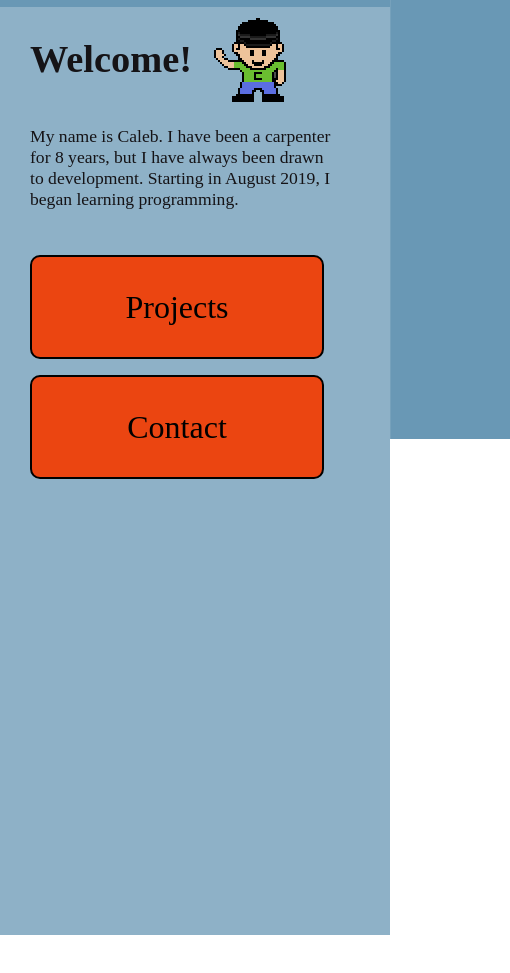
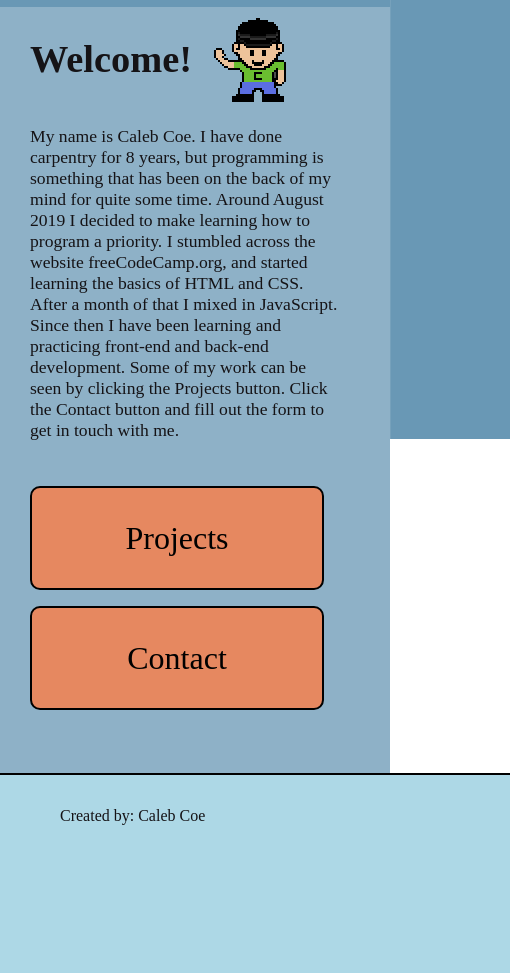
Before and after one commit to SimpleContributor/coe-portfolio, a React app in the folder coe-portfolio/: page / in a window 390 px wide. Shown: the part 113-1086 px from the top of the page, 510 px wide, since content can reach past the window. Before the commit the page ends 1048 px from the top, so only its background shows below. Built offline with nearby package versions, Linux system fonts and the light colour scheme.

Commit message:
Add Footer component and more mobile styling

```diff
--- a/coe-portfolio/src/App/app.css
+++ b/coe-portfolio/src/App/app.css
@@ -2,4 +2,5 @@ body{
     color: #151316;
     margin: 0;
     overflow-x: hidden;
+    position: relative;
 }
--- a/coe-portfolio/src/App/components/Contact.js
+++ b/coe-portfolio/src/App/components/Contact.js
@@ -2,18 +2,19 @@ import React from 'react';
 import styled from 'styled-components';
 import Navigation from './Navigation';
 import ContactForm from './ContactForm';
+import Footer from './Footer';
 
 const ContactWrapper = styled.div`
     background-color: #8eb1c7;
     display: grid;
     grid-template-rows: 120px 90vh;
-    min-height: 100vh;
+    min-height: 1050px;
     overflow-x: hidden;
     padding-top: 120px;
     width: 100vw;
 
     @media (max-width: 768px){
-        min-height: 950px;
+        min-height: 1150px;
     }
 `
 
@@ -24,6 +25,7 @@ const Contact = () => {
                 <ContactWrapper>
                     <Navigation />
                     <ContactForm />
+                    <Footer />
                 </ContactWrapper>
             </>
         )
--- a/coe-portfolio/src/App/components/ContactForm.js
+++ b/coe-portfolio/src/App/components/ContactForm.js
@@ -7,8 +7,11 @@ const FormContainer = styled.div`
     display: grid;
     grid-template-rows: auto 1000px;
     min-width: 98%;
-    padding-left: 10%;
+    margin-left: 60px;
 
+    @media (max-width: 768px){
+        margin-left: 30px;
+    }
 
     div.contact-heading{
 
--- /dev/null
+++ b/coe-portfolio/src/App/components/Footer.js
@@ -0,0 +1,33 @@
+import React from 'react';
+import styled from 'styled-components';
+
+const StyledFooter = styled.div`
+    background-color: lightblue;
+    border-top: 2px solid black;
+    bottom: 0;
+    height: 200px;
+    left: 0;
+    padding: 16px 60px;
+    position: absolute;
+    width: 100vw;
+`
+
+const Footer = () => {
+
+    return (
+        <>
+            <StyledFooter>
+                <div className="created-by">
+                    <p>Created by: Caleb Coe</p>
+                    <img></img>
+                </div>
+
+                <div className="social-links">
+
+                </div>
+            </StyledFooter>
+        </>
+    )
+}
+
+export default Footer;
--- a/coe-portfolio/src/App/components/Home.js
+++ b/coe-portfolio/src/App/components/Home.js
@@ -2,14 +2,19 @@ import React, { Component } from 'react';
 import styled from 'styled-components';
 import Navigation from './Navigation';
 import HomeContent from './HomeContent';
+import Footer from './Footer';
 
 const StyledHome = styled.div`
     background-color: #8eb1c7;
-    min-height: 110vh;
+    min-height: 1200px;
     margin: 0;
     padding: 0;
     padding-top: 120px;
     width: 100vw;
+
+    @media (max-width: 500px){
+        min-height: 1000px;
+    }
 `
 
 class Home extends Component {
@@ -18,6 +23,7 @@ class Home extends Component {
             <StyledHome>
                 <Navigation />
                 <HomeContent />
+                <Footer />
             </StyledHome>
         )
     }
--- a/coe-portfolio/src/App/components/HomeContent.js
+++ b/coe-portfolio/src/App/components/HomeContent.js
@@ -32,7 +32,7 @@ const StyledWrapper = styled.div`
     h1{
         align-self: center;
         font-size: 3rem;
-        margin: 30px 0 30px 30px;
+        margin: 30px 0 30px 60px;
         width: 75%;
 
         @media (max-width: 768px){
@@ -41,6 +41,7 @@ const StyledWrapper = styled.div`
 
         @media (max-width: 500px){
             font-size: 2.4rem;
+            margin-left: 30px;
             width: 170px;
         }
     }
@@ -82,32 +83,33 @@ const StyledWrapper = styled.div`
 
     p{
         font-size: 1.5rem;
-        margin: 0 0 30px 30px;
+        margin: 0 0 30px 60px;
         padding: 15px 0;
         width: 90%;
 
         @media (max-width: 500px){
             font-size: 1.1rem;
+            margin-left: 30px;
             width: 310px;
         }
     }
 
     .project-link,
     .contact-link{
-        background-color: #eb4511;
+        background-color: #E68860;
         border: 2px solid black;
         border-radius: 10px;
         color: #000;
         grid-column-start: 1;
         grid-column-end: 2;
         height: 130px;
-        margin-left: 30px;
+        margin-left: 60px;
         text-decoration: none;
         width: 455px;
 
         @media (max-width: 500px){
             height: 100px;
-            justify-items: center;
+            margin-left: 30px;
             width: 290px;
         }
     }
@@ -148,8 +150,12 @@ function HomeContent() {
 
                     </div>
 
-                    <p>My name is Caleb. I have been a carpenter for 8 years, but I have always been drawn to development.
-                    Starting in August 2019, I began learning programming. </p>
+                    <p>My name is Caleb Coe. I have done carpentry for 8 years, but programming is something that has
+                        been on the back of my mind for quite some time. Around August 2019 I decided to make learning
+                        how to program a priority. I stumbled across the website freeCodeCamp.org, and started learning
+                        the basics of HTML and CSS. After a month of that I mixed in JavaScript. Since then I have been
+                        learning and practicing front-end and back-end development. Some of my work can be seen by
+                        clicking the Projects button. Click the Contact button and fill out the form to get in touch with me.</p>
                 </div>
                 <Link className="project-link" to="/projects">
                     <div className="button">Projects</div>
--- a/coe-portfolio/src/App/components/Projects.js
+++ b/coe-portfolio/src/App/components/Projects.js
@@ -2,16 +2,22 @@ import React, { Component } from 'react';
 import styled from 'styled-components';
 import Navigation from './Navigation';
 import ProjectsContent from './ProjectsContent';
+import Footer from './Footer';
 
 const ProjectsWrapper = styled.div`
     background-color: #8eb1c7;
     display: grid;
-    max-width: 100vw;
-    min-height: 100vh;
+    width: 100vw;
+    min-height: 1600px;
     overflow-x: hidden;
-    position: relative;
 
+    @media (max-width: 1200px){
+        min-height: 2000px;
+    }
 
+    @media (max-width: 768px){
+        min-height: 3100px;
+    }
 `
 
 class Projects extends Component {
@@ -20,6 +26,7 @@ class Projects extends Component {
             <ProjectsWrapper>
                 <Navigation />
                 <ProjectsContent />
+                <Footer />
             </ProjectsWrapper>
         )
     }
--- a/coe-portfolio/src/App/components/ProjectsContent.js
+++ b/coe-portfolio/src/App/components/ProjectsContent.js
@@ -12,15 +12,16 @@ const ProjectContainer = styled.div`
     justify-items: center;
     justify-self: center;
     margin-top: 180px;
-    min-height: 130vh;
     padding-bottom: 100px;
 
     @media(max-width: 1200px){
          grid-template-columns: repeat(2, 350px);
+         grid-template-rows: repeat(4, 350px);
     }
 
     @media(max-width: 768px){
         grid-template-columns: 1fr;
+        grid-template-rows: repeat(7, 350px);
     }
 
 
```
Also changed, not shown: coe-portfolio/build/asset-manifest.json, coe-portfolio/build/index.html, coe-portfolio/build/service-worker.js, coe-portfolio/build/static/js/2.89fc6b96.chunk.js.LICENSE.txt (renamed from coe-portfolio/build/static/js/2.122e795e.chunk.js.LICENSE.txt), 14 other files.
